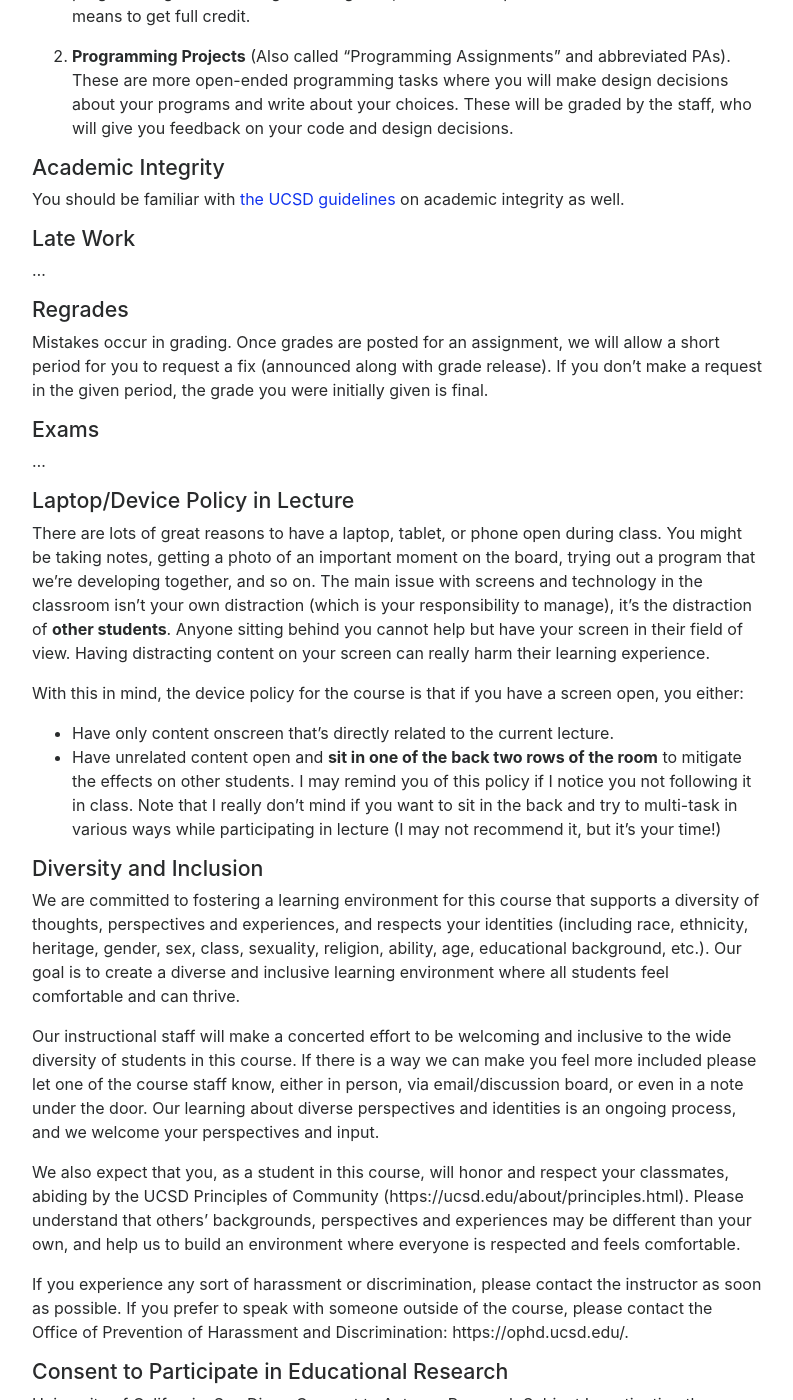
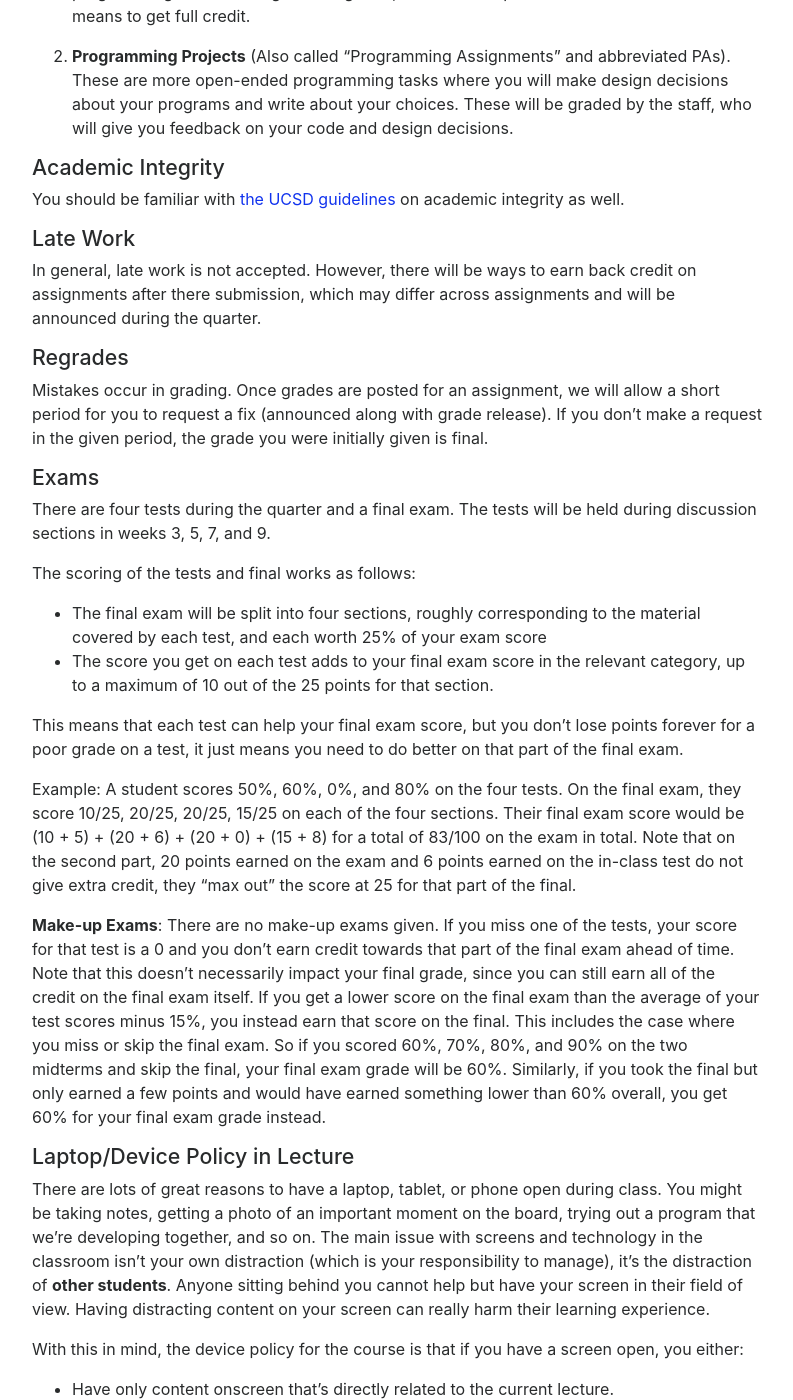
Before and after one commit to catherinefxia/ucsd-cse8a-w20.github.io, a Jekyll site: the page built from index.md, in a window 1280 px wide and 1400 px high, scrolled down 5532 px. Shown: the whole window, without its empty margins (243-1036 px from the left). Built offline with Jekyll 4.4.1, drawn with Linux system fonts in a browser that asks for light colours; nearby versions of some CDN libraries; some of the changed text lies outside the part shown.

Commit message:
exam policy

```diff
--- a/index.md
+++ b/index.md
@@ -88,15 +88,13 @@ Discussion sections will demo tools and answer questions about the programming a
 <a id="b:labs"></a>
 <h3>Lab Sessions</h3>
 
-You must attend the lab session in which you are enrolled.  You will work in groups in lab;
-you are starting your journey into Computer Science and we want
-to help you meet your classmates who will be with you along the way.
-The groups will be assigned by the Lab TA and group
-assignments may
-change from week to week. All labs must be finished
-in the allotted class time.  As a group, you will create a lab report each week and your TA will review
-it and give you feedback.
-
+You must attend the lab session in which you are enrolled.  You will work in
+groups in lab; you are starting your journey into Computer Science and we want
+to help you meet your classmates who will be with you along the way.  The
+groups will be assigned by the Lab TA and group assignments may change from
+week to week. All labs must be finished in the allotted class time.  As a
+group, you will create a lab report each week and your TA will review it and
+give you feedback.
 
 <table class="table table-striped">
 <thead>
@@ -193,10 +191,10 @@ You can find their names and pictures on **TODO: add and confirm staff num**
 
 Your grade will be calculated from:
 
-- 40% exams
+- 48% exams
 - 10% engagement
-- 10% reading, review, and drill exercises
-- 40% programming assignments
+- 15% reading, review, and drill exercises
+- 27% programming assignments
 
 After your weighted average is calculated, letter grades will be assigned based
 on the following grading scale:
@@ -262,7 +260,9 @@ on academic integrity as well.
 
 ### Late Work
 
-...
+In general, late work is not accepted. However, there will be ways to earn back
+credit on assignments after there submission, which may differ across
+assignments and will be announced during the quarter.
 
 ### Regrades
 
@@ -274,7 +274,38 @@ initially given is final.
 
 ### Exams
 
-...
+There are four tests during the quarter and a final exam. The tests will be
+held during discussion sections in weeks 3, 5, 7, and 9.
+
+The scoring of the tests and final works as follows:
+
+- The final exam will be split into four sections, roughly corresponding to the
+  material covered by each test, and each worth 25% of your exam score
+- The score you get on each test adds to your final exam score in the relevant
+  category, up to a maximum of 10 out of the 25 points for that section.
+
+This means that each test can help your final exam score, but you don't lose
+points forever for a poor grade on a test, it just means you need to do better
+on that part of the final exam.
+
+Example: A student scores 50%, 60%, 0%, and 80% on the four tests. On the final
+exam, they score 10/25, 20/25, 20/25, 15/25 on each of the four sections. Their
+final exam score would be (10 + 5) + (20 + 6) + (20 + 0) + (15 + 8) for a total
+of 83/100 on the exam in total. Note that on the second part, 20 points earned
+on the exam and 6 points earned on the in-class test do not give extra credit,
+they “max out” the score at 25 for that part of the final.
+
+**Make-up Exams**: There are no make-up exams given. If you miss one of the
+tests, your score for that test is a 0 and you don't earn credit towards that
+part of the final exam ahead of time. Note that this doesn't necessarily impact
+your final grade, since you can still earn all of the credit on the final exam
+itself. If you get a lower score on the final exam than the average of your
+test scores minus 15%, you instead earn that score on the final. This includes
+the case where you miss or skip the final exam. So if you scored 60%, 70%, 80%,
+and 90% on the two midterms and skip the final, your final exam grade will be
+60%. Similarly, if you took the final but only earned a few points and would
+have earned something lower than 60% overall, you get 60% for your final exam
+grade instead.
 
 ### Laptop/Device Policy in Lecture
 
```
